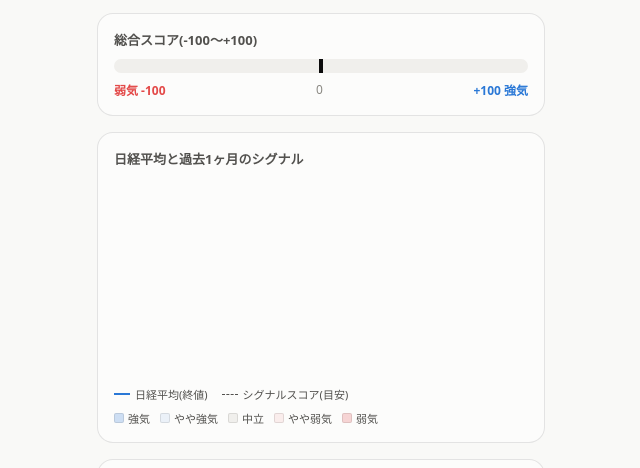
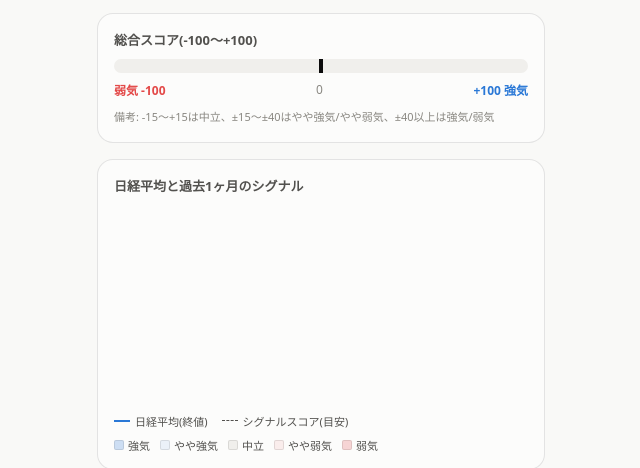
Before and after one commit to ookuwa101tomatomato-sys/nikkei-signal-worker, a website: page public/index.html in a window 1280 px wide. Shown: the part 265-733 px from the top of the page, without its empty margins (319-959 px from the left). Drawn offline with Linux system fonts and the light colour scheme; no server answers.

Commit message:
Show the neutral/weak/strong score thresholds as a note under the meter
Makes the -15/+15 and -40/+40 boundaries between 中立・やや強気/弱気・
強気/弱気(下落優勢) explicit instead of implicit in the code.

```diff
--- a/public/index.html
+++ b/public/index.html
@@ -35,6 +35,9 @@
       <span class="muted-text">0</span>
       <span class="up-text">+100 強気</span>
     </div>
+    <p class="meter-note">
+      備考: -15〜+15は中立、±15〜±40はやや強気/やや弱気、±40以上は強気/弱気
+    </p>
   </section>
 
   <section class="card chart-card">
--- a/public/style.css
+++ b/public/style.css
@@ -235,6 +235,13 @@ html, body {
 .meter-scale .down-text { color: var(--down); font-weight: 600; }
 .meter-scale .muted-text { color: var(--text-muted); }
 
+.meter-note {
+  margin: 10px 0 0;
+  font-size: 11px;
+  color: var(--text-muted);
+  line-height: 1.5;
+}
+
 /* ---- Sparkline ---- */
 .sparkline-wrap {
   position: relative;
```
